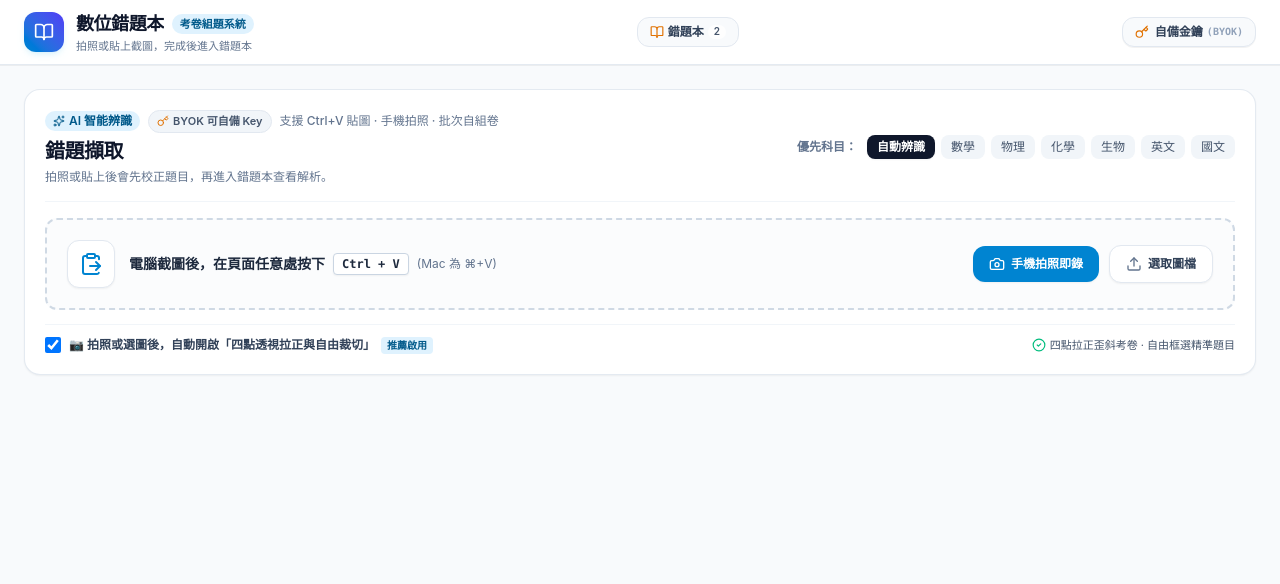
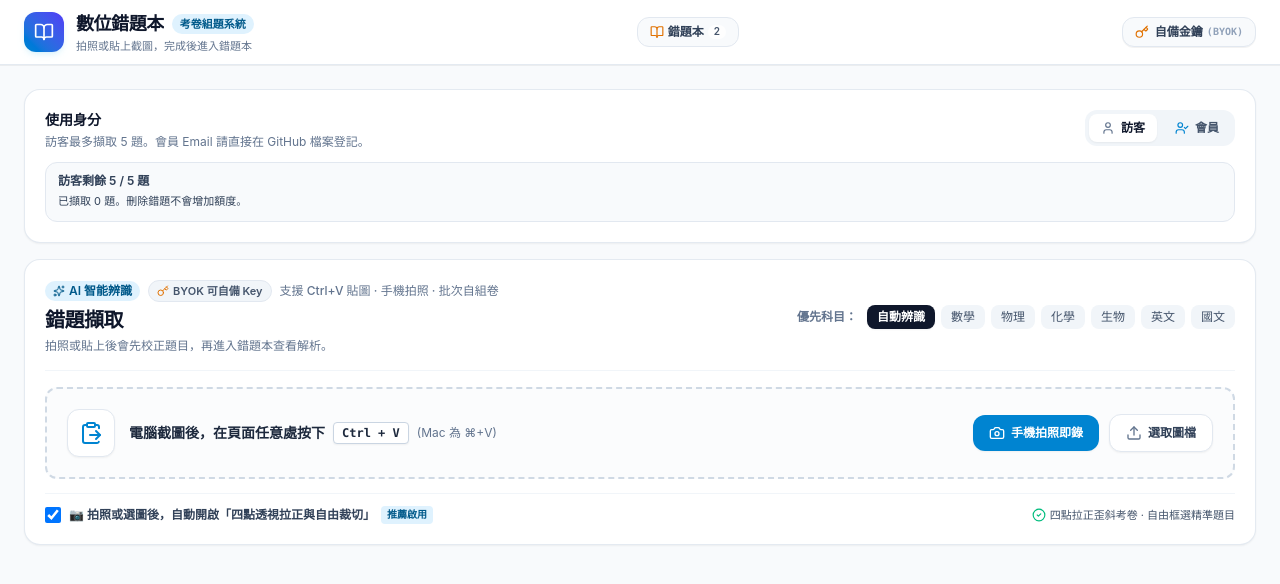
Before and after one commit to Rong-bit/Wrong-Book1, a React (Vite) app: page / in a window 1280 px wide. Shown: the top 584 px of the page. Built offline with nearby package versions, Linux system fonts and the light colour scheme.

Commit message:
feat: add guest and member modes with a GitHub-managed email list
Co-authored-by: Cursor <cursoragent@cursor.com>

```diff
--- a/src/App.tsx
+++ b/src/App.tsx
@@ -20,6 +20,7 @@ import {
 } from "./services/aiService";
 import { Navbar, AppPage } from "./components/Navbar";
 import { CaptureZone } from "./components/CaptureZone";
+import { MembershipPanel } from "./components/MembershipPanel";
 import { QuestionCard } from "./components/QuestionCard";
 import { ImageControlModal } from "./components/ImageControlModal";
 import { ByokModal } from "./components/ByokModal";
@@ -31,6 +32,13 @@ import {
   alignQuestionCollection,
   collectExistingLabels,
 } from "./utils/curriculumLabels";
+import {
+  canCaptureAs,
+  captureBlockReason,
+  loadMembership,
+  MembershipState,
+  saveMembership,
+} from "./utils/membership";
 
 const STORAGE_QUESTIONS_KEY = "digital_notebook_questions_v1";
 
@@ -132,6 +140,10 @@ export default function App() {
   const questionsRef = useRef(questions);
   questionsRef.current = questions;
 
+  const [membership, setMembership] = useState<MembershipState>(() => loadMembership());
+  const membershipRef = useRef(membership);
+  membershipRef.current = membership;
+
   const [layout, setLayout] = useState<ViewLayout>("notebook");
   const [appPage, setAppPage] = useState<AppPage>("home");
   const [selectedSubjectFilter, setSelectedSubjectFilter] = useState<string>("全部");
@@ -189,6 +201,10 @@ export default function App() {
   }, [questions]);
 
   useEffect(() => {
+    saveMembership(membership);
+  }, [membership]);
+
+  useEffect(() => {
     if (!scrollToQuestionId || appPage !== "notebook") return;
     const timer = window.setTimeout(() => {
       document
@@ -211,6 +227,21 @@ export default function App() {
   // Process new image (from Ctrl+V paste or camera / upload)
   const processNewImage = useCallback(
     async (base64Data: string, subjectHint?: string) => {
+      const currentMembership = membershipRef.current;
+      if (!canCaptureAs(currentMembership)) {
+        setPasteToast(captureBlockReason(currentMembership) || "目前無法擷取新題。");
+        setTimeout(() => setPasteToast(null), 3500);
+        setAppPage("home");
+        return;
+      }
+
+      if (currentMembership.role === "guest") {
+        setMembership((prev) => ({
+          ...prev,
+          guestCapturesUsed: prev.guestCapturesUsed + 1,
+        }));
+      }
+
       const tempId = "q_" + Date.now();
       setIsAnalyzing(true);
       setAnalyzingMessage("AI 正在辨識考題圖片並分析科目與單元...");
@@ -331,6 +362,11 @@ export default function App() {
 
   const handleImageSelected = useCallback(
     (base64Data: string, subjectHint?: string) => {
+      if (!canCaptureAs(membershipRef.current)) {
+        setPasteToast(captureBlockReason(membershipRef.current) || "目前無法擷取新題。");
+        setTimeout(() => setPasteToast(null), 3500);
+        return;
+      }
       if (autoCalibrateOnCapture) {
         setCalibrationModal({
           isOpen: true,
@@ -610,6 +646,10 @@ export default function App() {
     setTimeout(() => setPasteToast(null), 3500);
   };
 
+  const handleChangeMemberRole = (role: MembershipState["role"]) => {
+    setMembership((prev) => ({ ...prev, role }));
+  };
+
   const handleLoadSamples = () => {
     setQuestions(initialSampleQuestions);
     setAppPage("notebook");
@@ -716,6 +756,11 @@ export default function App() {
       {/* Main Container */}
       <main className="flex-1 w-full min-w-0 max-w-full md:max-w-7xl mx-auto px-3 md:px-6 py-4 sm:py-6 no-print">
         {appPage === "home" ? (
+          <>
+            <MembershipPanel
+              membership={membership}
+              onChangeRole={handleChangeMemberRole}
+            />
             <CaptureZone
               onImageSelected={handleImageSelected}
               onLoadSamples={handleLoadSamples}
@@ -725,7 +770,10 @@ export default function App() {
               questionCount={questions.length}
               autoCalibrate={autoCalibrateOnCapture}
               onToggleAutoCalibrate={handleToggleAutoCalibrate}
+              captureDisabled={!canCaptureAs(membership)}
+              captureDisabledReason={captureBlockReason(membership)}
             />
+          </>
         ) : (
           <>
         {/* Status Bar / Filter & Stats */}
--- /dev/null
+++ b/src/components/MembershipPanel.tsx
@@ -0,0 +1,96 @@
+import React from "react";
+import { User, UserCheck } from "lucide-react";
+import { GUEST_CAPTURE_LIMIT, MembershipState } from "../utils/membership";
+import { MEMBER_EMAILS } from "../data/memberEmails";
+
+const GITHUB_EMAILS_EDIT_URL =
+  "https://github.com/Rong-bit/Wrong-Book1/edit/main/src/data/memberEmails.ts";
+
+interface MembershipPanelProps {
+  membership: MembershipState;
+  onChangeRole: (role: MembershipState["role"]) => void;
+}
+
+export const MembershipPanel: React.FC<MembershipPanelProps> = ({
+  membership,
+  onChangeRole,
+}) => {
+  const remaining = Math.max(0, GUEST_CAPTURE_LIMIT - membership.guestCapturesUsed);
+  const guestLocked = membership.role === "guest" && remaining === 0;
+  const registeredCount = MEMBER_EMAILS.filter((email) => email.trim()).length;
+
+  return (
+    <div className="bg-white rounded-2xl border border-slate-200/90 shadow-xs p-5 mb-4 w-full">
+      <div className="flex flex-col sm:flex-row sm:items-start justify-between gap-3">
+        <div>
+          <h2 className="text-sm font-extrabold text-slate-900">使用身分</h2>
+          <p className="text-xs text-slate-500 mt-1">
+            訪客最多擷取 {GUEST_CAPTURE_LIMIT} 題。會員 Email 請直接在 GitHub 檔案登記。
+          </p>
+        </div>
+        <div className="flex items-center gap-1.5 bg-slate-100 p-1 rounded-xl shrink-0">
+          <button
+            type="button"
+            onClick={() => onChangeRole("guest")}
+            className={`px-3 py-1.5 rounded-lg text-xs font-bold transition flex items-center gap-1.5 ${
+              membership.role === "guest"
+                ? "bg-white text-slate-900 shadow-xs"
+                : "text-slate-600 hover:text-slate-900"
+            }`}
+          >
+            <User className="w-3.5 h-3.5 text-slate-500" />
+            訪客
+          </button>
+          <button
+            type="button"
+            onClick={() => onChangeRole("member")}
+            className={`px-3 py-1.5 rounded-lg text-xs font-bold transition flex items-center gap-1.5 ${
+              membership.role === "member"
+                ? "bg-white text-sky-800 shadow-xs"
+                : "text-slate-600 hover:text-slate-900"
+            }`}
+          >
+            <UserCheck className="w-3.5 h-3.5 text-sky-600" />
+            會員
+          </button>
+        </div>
+      </div>
+
+      {membership.role === "guest" ? (
+        <div
+          className={`mt-3 rounded-xl border px-3 py-2.5 text-xs ${
+            guestLocked
+              ? "bg-amber-50 border-amber-200 text-amber-950"
+              : "bg-slate-50 border-slate-200 text-slate-700"
+          }`}
+        >
+          <div className="font-semibold">
+            {guestLocked
+              ? `訪客已達 ${GUEST_CAPTURE_LIMIT} 題上限`
+              : `訪客剩餘 ${remaining} / ${GUEST_CAPTURE_LIMIT} 題`}
+          </div>
+          <p className="mt-1 text-[11px] leading-relaxed">
+            {guestLocked
+              ? "請改為「會員」後繼續擷取。會員 Email 請到 GitHub 登記。"
+              : `已擷取 ${membership.guestCapturesUsed} 題。刪除錯題不會增加額度。`}
+          </p>
+        </div>
+      ) : (
+        <div className="mt-3 rounded-xl border border-sky-200 bg-sky-50 px-3 py-2.5 text-xs text-sky-950">
+          <div className="font-semibold">會員模式：擷取不限題數</div>
+          <p className="mt-1 text-[11px] leading-relaxed">
+            目前 GitHub 已登記 {registeredCount} 個會員 Email。請到倉庫檔案新增或修改：
+          </p>
+          <a
+            href={GITHUB_EMAILS_EDIT_URL}
+            target="_blank"
+            rel="noreferrer"
+            className="mt-1.5 inline-flex font-semibold text-sky-800 underline underline-offset-2"
+          >
+            src/data/memberEmails.ts
+          </a>
+        </div>
+      )}
+    </div>
+  );
+};
--- /dev/null
+++ b/src/data/memberEmails.ts
@@ -0,0 +1,19 @@
+/**
+ * 會員 Email 請直接在 GitHub 這個檔案新增，每行一個字串。
+ * 編輯位置：https://github.com/Rong-bit/Wrong-Book1/edit/main/src/data/memberEmails.ts
+ *
+ * 範例：
+ *   "name@school.edu.tw",
+ */
+export const MEMBER_EMAILS: string[] = [
+];
+
+export function normalizeMemberEmail(email: string): string {
+  return email.trim().toLowerCase();
+}
+
+export function isRegisteredMemberEmail(email: string): boolean {
+  const target = normalizeMemberEmail(email);
+  if (!target) return false;
+  return MEMBER_EMAILS.some((item) => normalizeMemberEmail(item) === target);
+}
--- /dev/null
+++ b/src/utils/membership.ts
@@ -0,0 +1,57 @@
+export type MemberRole = "guest" | "member";
+
+export const GUEST_CAPTURE_LIMIT = 5;
+
+export const STORAGE_MEMBERSHIP_KEY = "digital_notebook_membership_v1";
+
+export interface MembershipState {
+  role: MemberRole;
+  email: string;
+  guestCapturesUsed: number;
+}
+
+export const DEFAULT_MEMBERSHIP: MembershipState = {
+  role: "guest",
+  email: "",
+  guestCapturesUsed: 0,
+};
+
+export function isValidEmail(value: string): boolean {
+  const email = value.trim();
+  return /^[^\s@]+@[^\s@]+\.[^\s@]+$/.test(email);
+}
+
+export function loadMembership(): MembershipState {
+  try {
+    const raw = localStorage.getItem(STORAGE_MEMBERSHIP_KEY);
+    if (!raw) return { ...DEFAULT_MEMBERSHIP };
+    const parsed = JSON.parse(raw) as Partial<MembershipState>;
+    const role: MemberRole = parsed.role === "member" ? "member" : "guest";
+    const email = typeof parsed.email === "string" ? parsed.email.trim() : "";
+    const guestCapturesUsed =
+      typeof parsed.guestCapturesUsed === "number" && parsed.guestCapturesUsed >= 0
+        ? Math.floor(parsed.guestCapturesUsed)
+        : 0;
+    return { role, email, guestCapturesUsed };
+  } catch {
+    return { ...DEFAULT_MEMBERSHIP };
+  }
+}
+
+export function saveMembership(state: MembershipState) {
+  try {
+    localStorage.setItem(STORAGE_MEMBERSHIP_KEY, JSON.stringify(state));
+  } catch (err) {
+    console.warn("Saving membership failed:", err);
+  }
+}
+
+export function canCaptureAs(state: MembershipState): boolean {
+  if (state.role === "member") return true;
+  return state.guestCapturesUsed < GUEST_CAPTURE_LIMIT;
+}
+
+export function captureBlockReason(state: MembershipState): string | null {
+  if (canCaptureAs(state)) return null;
+  return `訪客已達 ${GUEST_CAPTURE_LIMIT} 題上限，請在首頁改為「會員」。會員 Email 請在 GitHub 的 src/data/memberEmails.ts 登記。`;
+}
```
Also changed, not shown: src/components/CaptureZone.tsx (+20 -4 lines). Lines whose indentation alone changed are shown as unchanged.
